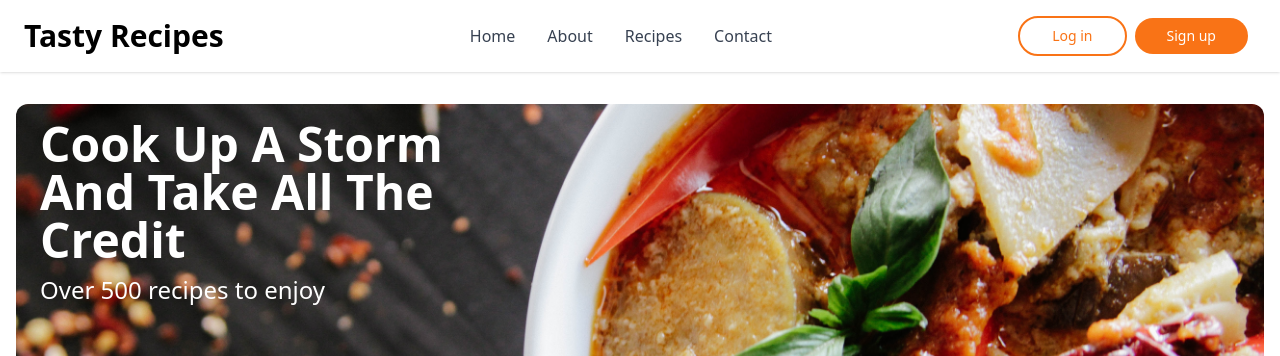
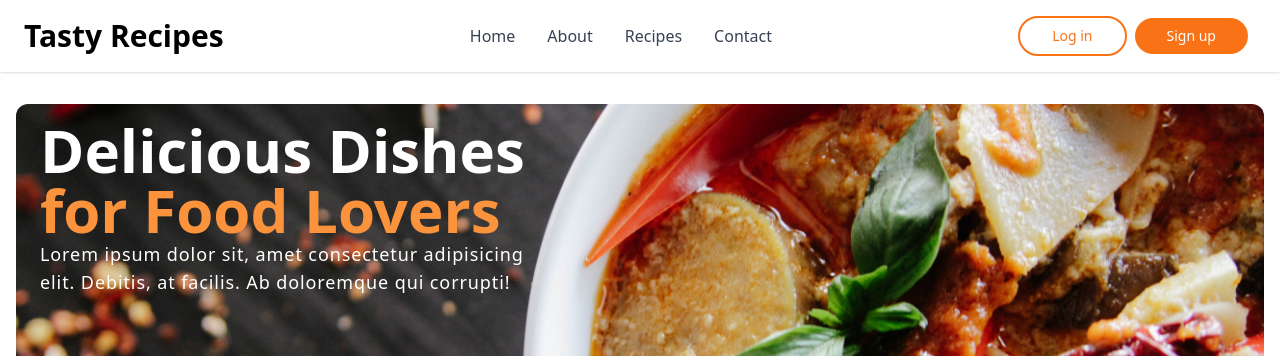
Before and after one commit to Jon-Felipe/Tasty-React, a React (Vite) app: page / in a window 1280 px wide. Shown: the top 356 px of the page. Built offline with nearby package versions, Linux system fonts and the light colour scheme; no server answers.

Commit message:
style updates hero

```diff
--- a/src/pages/Home.tsx
+++ b/src/pages/Home.tsx
@@ -37,11 +37,13 @@ const Home = () => {
           />
         </div>
         <article className='absolute top-2 lg:top-4 left-6 lg:left-6 w-2/4 lg:w-2/5'>
-          <h3 className='text-lg lg:text-5xl text-white font-semibold capitalize'>
-            Cook up a storm and take all the credit
-          </h3>
-          <p className='text-sm lg:text-2xl text-white lg:pt-2.5'>
-            Over 500 recipes to enjoy
+          <h1 className='text-xl md:text-4xl lg:text-6xl font-bold text-white'>
+            Delicious Dishes{' '}
+            <span className='text-orange-400'>for Food Lovers</span>
+          </h1>
+          <p className='text-white text-xs md:text-base lg:text-lg tracking-normal md:tracking-wider'>
+            Lorem ipsum dolor sit, amet consectetur adipisicing elit. Debitis,
+            at facilis. Ab doloremque qui corrupti!
           </p>
         </article>
       </section>
```
